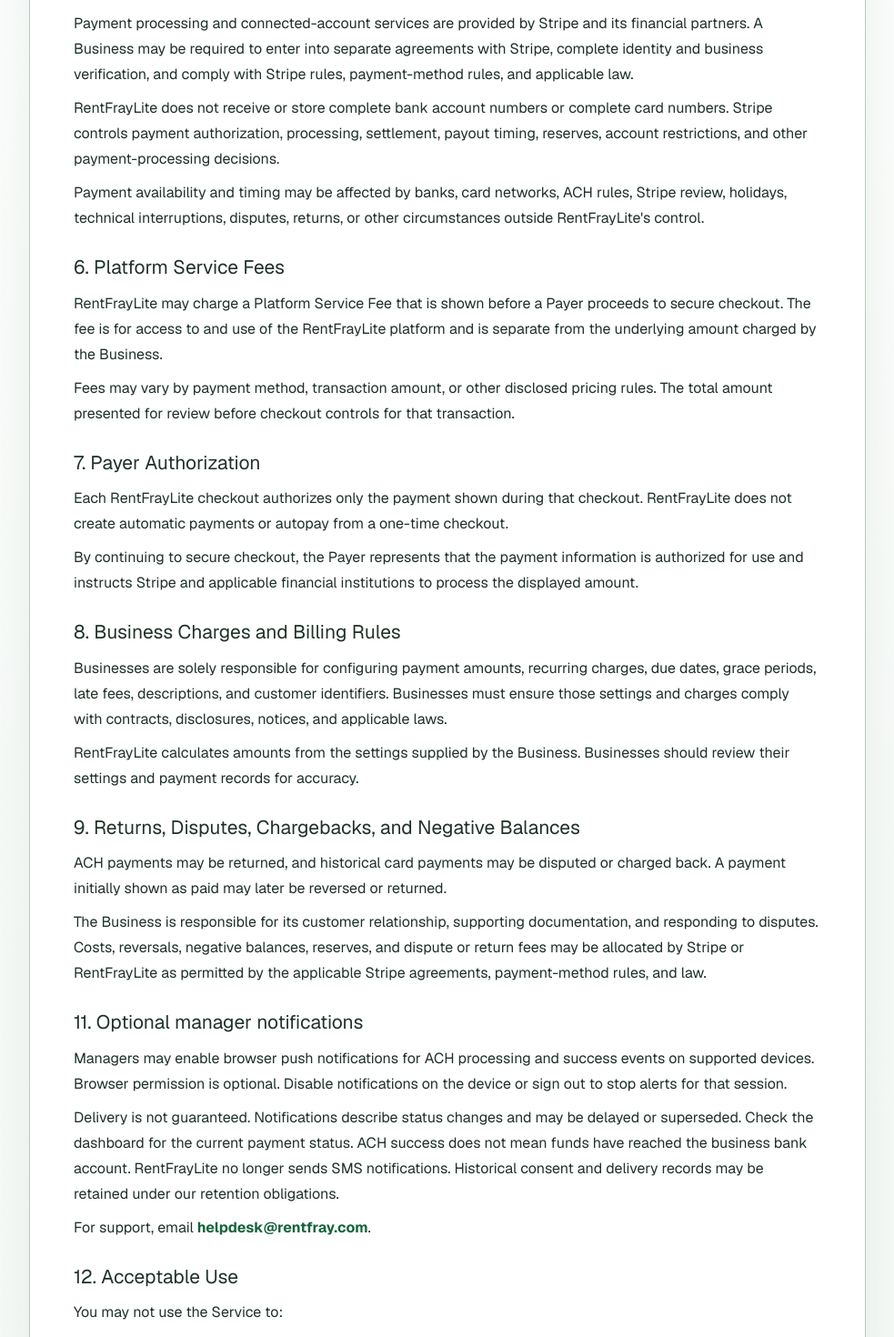
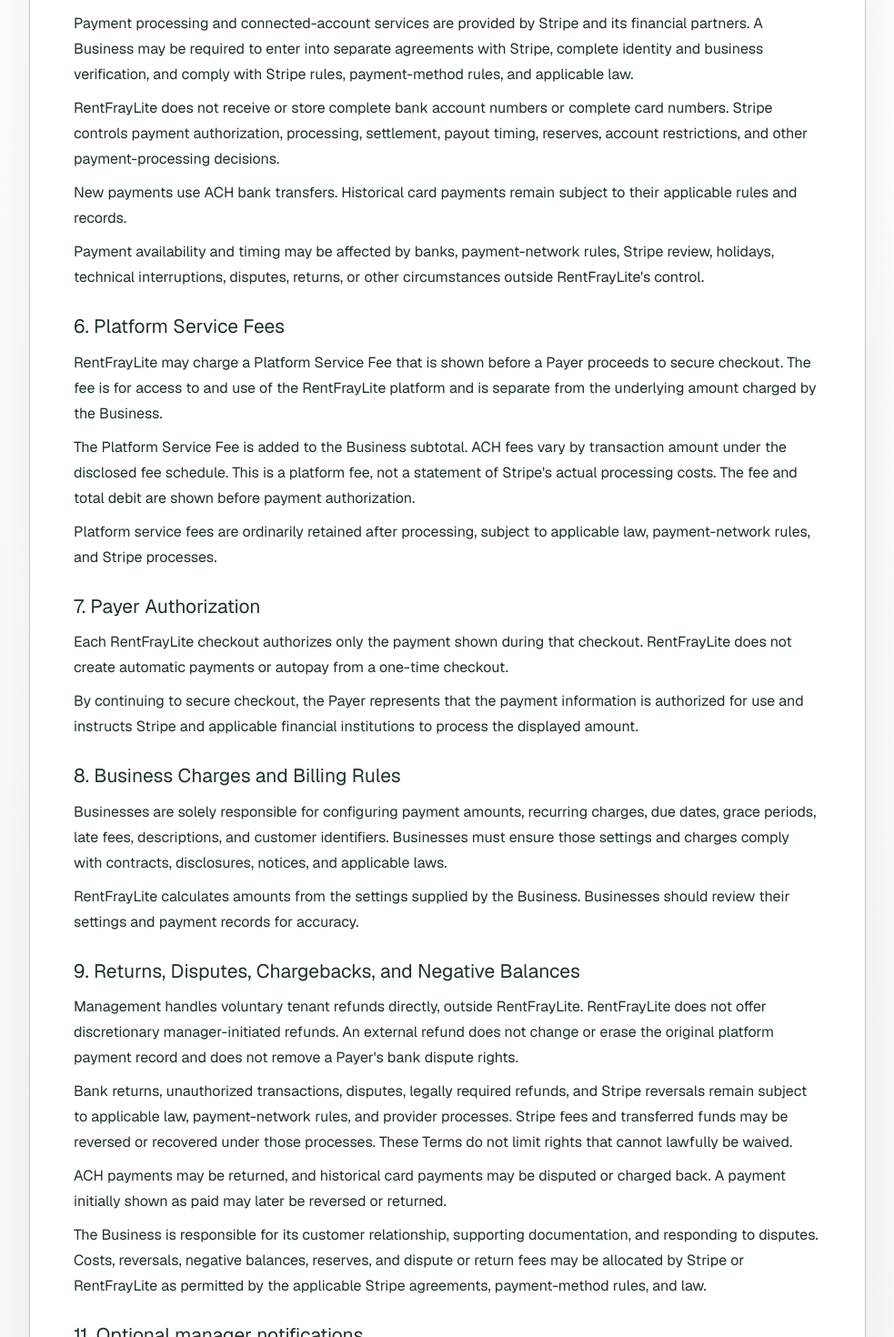
Before and after one commit to acain89/RentFrayLite, a Next.js app: page /terms in a window 1280 px wide. Shown: the part 1147-2617 px from the top of the page at 91% size, without its empty margins (148-1131 px from the left). Built offline with nearby package versions, Linux system fonts and the light colour scheme.

Commit message:
docs: clarify ACH fees and refund policy

```diff
--- a/app/[accountCode]/review/ReviewPaymentClient.tsx
+++ b/app/[accountCode]/review/ReviewPaymentClient.tsx
@@ -262,7 +262,7 @@ async function beginCheckout() {
 
             <div className="rfl-review-line-item">
               <span>
-                {isCustom ? "Processing fee" : "Platform Service Fee"}
+                Platform Service Fee
               </span>
 
               <strong>
--- a/app/terms/page.tsx
+++ b/app/terms/page.tsx
@@ -97,8 +97,12 @@ export default function TermsPage() {
             decisions.
           </p>
           <p>
+            New payments use ACH bank transfers. Historical card payments
+            remain subject to their applicable rules and records.
+          </p>
+          <p>
             Payment availability and timing may be affected by banks,
-            card networks, ACH rules, Stripe review, holidays, technical
+            payment-network rules, Stripe review, holidays, technical
             interruptions, disputes, returns, or other circumstances
             outside RentFrayLite&apos;s control.
           </p>
@@ -114,9 +118,16 @@ export default function TermsPage() {
             Business.
           </p>
           <p>
-            Fees may vary by payment method, transaction amount, or
-            other disclosed pricing rules. The total amount presented
-            for review before checkout controls for that transaction.
+            The Platform Service Fee is added to the Business subtotal.
+            ACH fees vary by transaction amount under the disclosed fee
+            schedule. This is a platform fee, not a statement of Stripe&apos;s
+            actual processing costs. The fee and total debit are shown
+            before payment authorization.
+          </p>
+          <p>
+            Platform service fees are ordinarily retained after processing,
+            subject to applicable law, payment-network rules, and Stripe
+            processes.
           </p>
         </section>
 
@@ -153,6 +164,21 @@ export default function TermsPage() {
 
         <section>
           <h2>9. Returns, Disputes, Chargebacks, and Negative Balances</h2>
+          <p>
+            Management handles voluntary tenant refunds directly, outside
+            RentFrayLite. RentFrayLite does not offer discretionary
+            manager-initiated refunds. An external refund does not change
+            or erase the original platform payment record and does not
+            remove a Payer&apos;s bank dispute rights.
+          </p>
+          <p>
+            Bank returns, unauthorized transactions, disputes, legally
+            required refunds, and Stripe reversals remain subject to
+            applicable law, payment-network rules, and provider processes.
+            Stripe fees and transferred funds may be reversed or recovered
+            under those processes. These Terms do not limit rights that
+            cannot lawfully be waived.
+          </p>
           <p>
             ACH payments may be returned, and historical card payments may be
             disputed or charged back. A payment initially shown as paid
```
Also changed, not shown: 4 other files (tests, documents, lock files or other folders).
